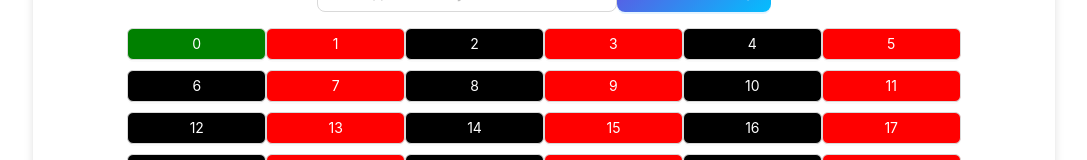
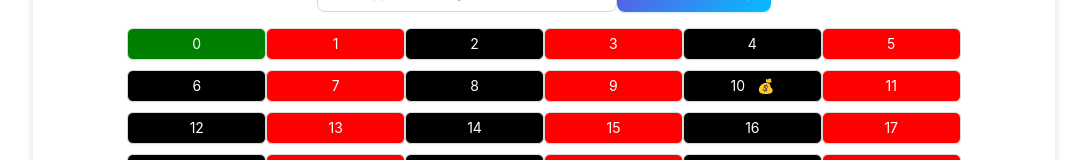
Before and after one commit to JustGithubProject/GolangCasino, a React (Vite) app in the folder frontend-casino/: page / in a window 1280 px wide. Both pictures are taken after a click on the button "10". Shown: the part 380-540 px from the top of the page, without its empty margins (96-1183 px from the left). Built offline with nearby package versions, Linux system fonts and the light colour scheme.

Commit message:
на бекенде нужно сделать, чтобы можно было делать несколько ставок

```diff
--- a/frontend-casino/src/components/RouletteCard.jsx
+++ b/frontend-casino/src/components/RouletteCard.jsx
@@ -1,36 +1,29 @@
-import React, { useState } from 'react'; // Импорт useState из библиотеки React
+import React, { useState } from 'react';
 import { Card, Input, Button } from 'antd';
 import Display from './Display';
 import SimpleButton from './SimpleButton';
-
 
 function RouletteCard() {
     const [selectedNumbers, setSelectedNumbers] = useState([]);
 
     const handleNumberClick = (number) => {
-        // Проверяем, есть ли уже это число в списке выбранных чисел
         const index = selectedNumbers.indexOf(number);
 
         if (index === -1) {
-            // Число еще не выбран, добавляем его в массив выбранных чисел
             setSelectedNumbers([...selectedNumbers, number]);
         } else {
-            // Число уже выбран, удаляем его из массива выбранных чисел
             const updatedNumbers = [...selectedNumbers];
             updatedNumbers.splice(index, 1);
             setSelectedNumbers(updatedNumbers);
         }
     };
 
-    // Создаем массив чисел от 0 до 37
     const numbers = Array.from(Array(38).keys());
 
     return (
         <div style={styles.container}>
             <Card style={styles.card}>
-                <div style={styles.cardHeader}>
-                    Рулетка
-                </div>
+                <div style={styles.cardHeader}>Рулетка</div>
                 <div style={styles.displayContainer}>
                     <Display selectedNumbers={selectedNumbers} />
                 </div>
@@ -41,7 +34,7 @@ function RouletteCard() {
                         size="large"
                         prefix="₽"
                     />
-                    <SimpleButton/>
+                    <SimpleButton />
                 </div>
                 <div style={styles.cardBody}>
                     {numbers.map((number) => (
@@ -51,11 +44,14 @@ function RouletteCard() {
                                 ...gridStyle,
                                 backgroundColor: getColorForNumber(number),
                                 color: getTextColorForNumber(number),
-                                marginBottom: '10px', // Добавляем отступ между кнопками
+                                marginBottom: '10px',
                             }}
-                            onClick={() => handleNumberClick(number)} // Обработчик клика по кнопке
+                            onClick={() => handleNumberClick(number)}
                         >
                             {number}
+                            {selectedNumbers.includes(number) && ( // Проверяем, выбрано ли число
+                                <span style={styles.coinIcon}>💰</span>
+                            )}
                         </Button>
                     ))}
                 </div>
@@ -107,25 +103,28 @@ const styles = {
         display: 'flex',
         justifyContent: 'center',
         alignItems: 'center',
-        height: '200px', // Example height, adjust as needed
+        height: '200px',
+    },
+    coinIcon: {
+        marginLeft: '4px', // Отступ для разделения числа и монетки
     },
 };
 
 function getColorForNumber(number) {
     if (number === 0) {
-        return 'green'; // Зеленый цвет для числа 0
+        return 'green';
     } else if (number % 2 === 0) {
-        return 'black'; // Черный цвет для четных чисел
+        return 'black';
     } else {
-        return 'red'; // Красный цвет для нечетных чисел
+        return 'red';
     }
 }
 
 function getTextColorForNumber(number) {
     if (number === 0) {
-        return 'white'; // Белый цвет текста для числа 0
+        return 'white';
     } else {
-        return 'white'; // Белый цвет текста для всех остальных чисел (на черном и красном фоне)
+        return 'white';
     }
 }
 
```
